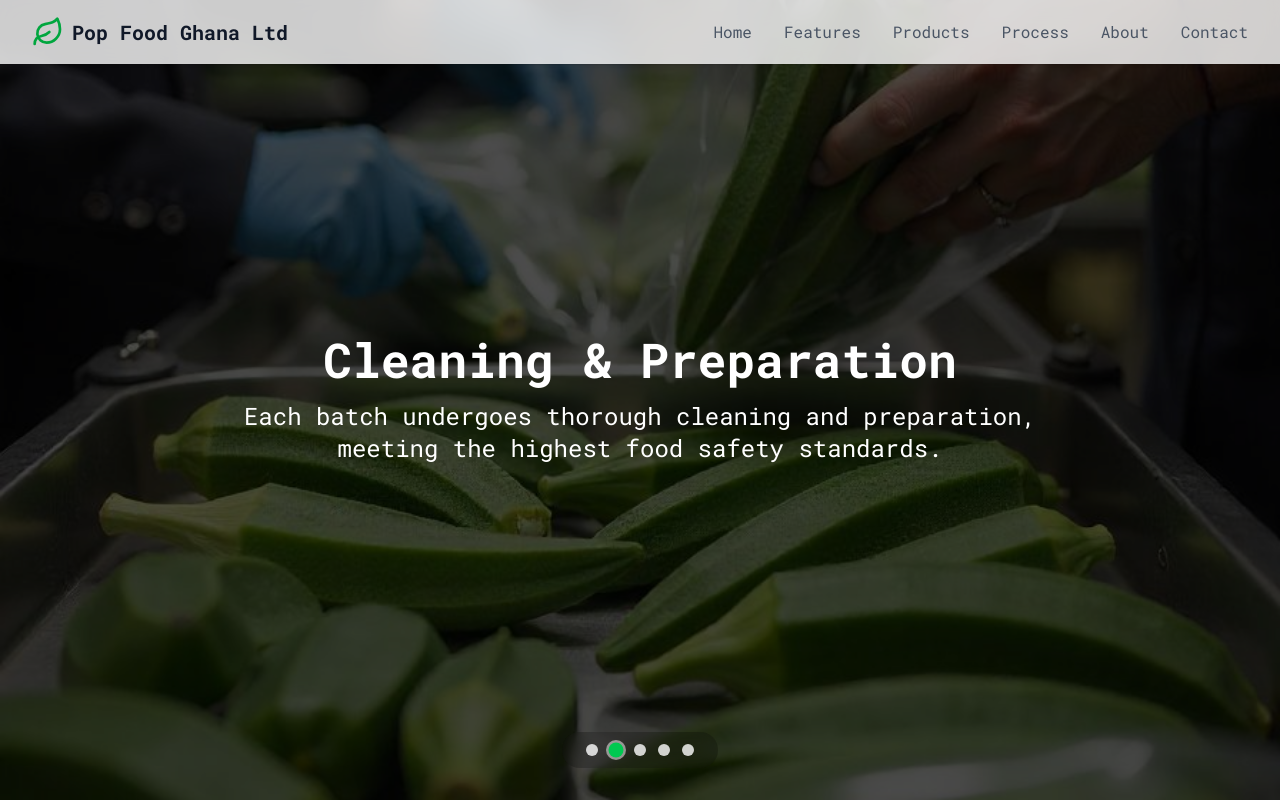
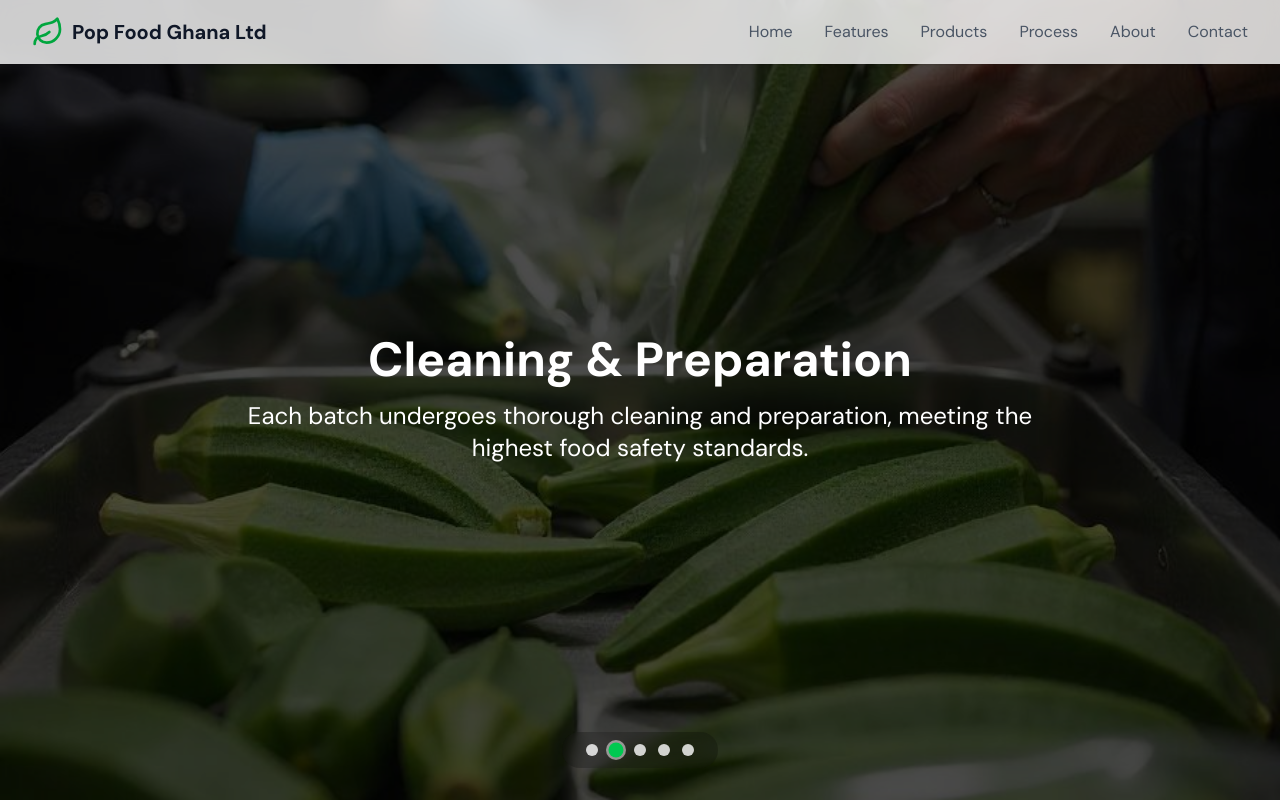
Before and after one commit to GROW-YAI/InnoYaliApp, a React (Vite) app: page / in a window 1280 px wide. Shown: the top 800 px of the page. Built offline with nearby package versions, Linux system fonts and the light colour scheme.

Commit message:
Updated Fonts

```diff
--- a/src/index.css
+++ b/src/index.css
@@ -1,7 +1,7 @@
-@import url('https://fonts.googleapis.com/css2?family=Roboto+Mono:ital,wght@0,100..700;1,100..700&display=swap');
+@import url('https://fonts.googleapis.com/css2?family=DM+Sans:ital,opsz,wght@0,9..40,100..1000;1,9..40,100..1000&display=swap');
 @import "tailwindcss";
 
 body {
   overflow-x: hidden;
-    font-family: 'Roboto Mono', monospace;
+  font-family: 'DM Sans', sans-serif;
 }
```
Also changed, not shown: 7 other files (tests, documents, lock files or other folders).
